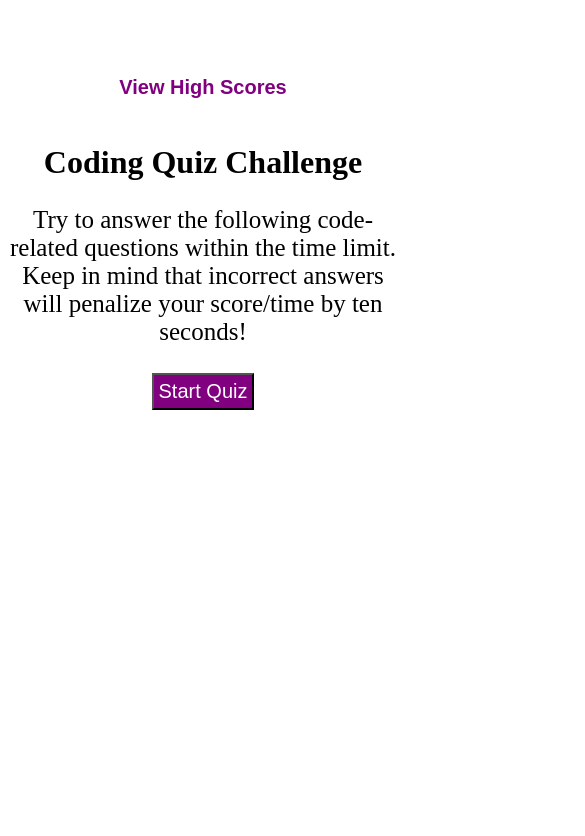
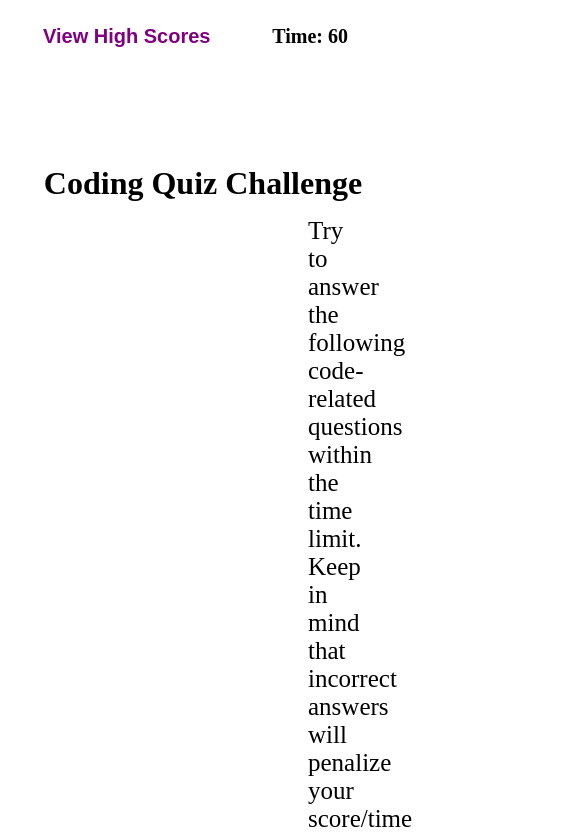
Before and after one commit to dahfefe/4-mini-timed-quiz, a plain HTML site: page index.html in a window 390 px wide. Shown: the top 836 px of the page, 585 px wide, since content can reach past the window. Drawn offline with Linux system fonts and the light colour scheme.

Commit message:
modified CSS for main page header to allow button and timer to be on opposite side and page is now more responsive irt

```diff
--- a/assets/css/style.css
+++ b/assets/css/style.css
@@ -1,6 +1,9 @@
-* {
-  padding-top: 0;
-  box-sizing: border-box;
+
+header {
+  display: flex;
+  justify-content: space-between;
+  align-items: center;
+  padding: 10px;
 }
 
 .view-high-score-button {
@@ -9,6 +12,7 @@
   background-color: white;
   font-weight: bold;
   font-size: 20px;
+  margin-left: 20px;
 }
 
 .view-high-score-button:hover {
@@ -21,9 +25,9 @@
 
 .timer-text,
 .timer-count {
-  margin-left: 1640px;
   font-size: 20px;
   font-weight: bold;
+  margin-right: 20px;
 }
 
 body {
@@ -32,27 +36,18 @@ body {
   display: flex;
   flex-direction: column;
   font-size: 16px;
-  height: 55vh;
   width: 100vw;
   color: rgb(0, 0, 0);
 }
 
-/*
-#form {
-  text-align: center;
-  margin-top: 100px;
-  margin-left: 600px;
-  margin-right: 600px;
-}
-*/
-
 h1 {
   margin: 15px;
-  font-size: 200%;
+  margin-top: 100px;
 }
 
 .instructions {
   font-size: 25px;
+  margin: 0 300px 30px 300px;
 }
 
 button {
--- a/index.html
+++ b/index.html
@@ -10,7 +10,7 @@
   <body>
     <header>
       <button class="view-high-score-button">View High Scores</button>
-      <div class="timer-text">Time:<span class="timer-count">60</span></div>
+      <span class="timer-text">Time: <span class="timer-count">60</span></span>
     </header>
 
     <main>
```
